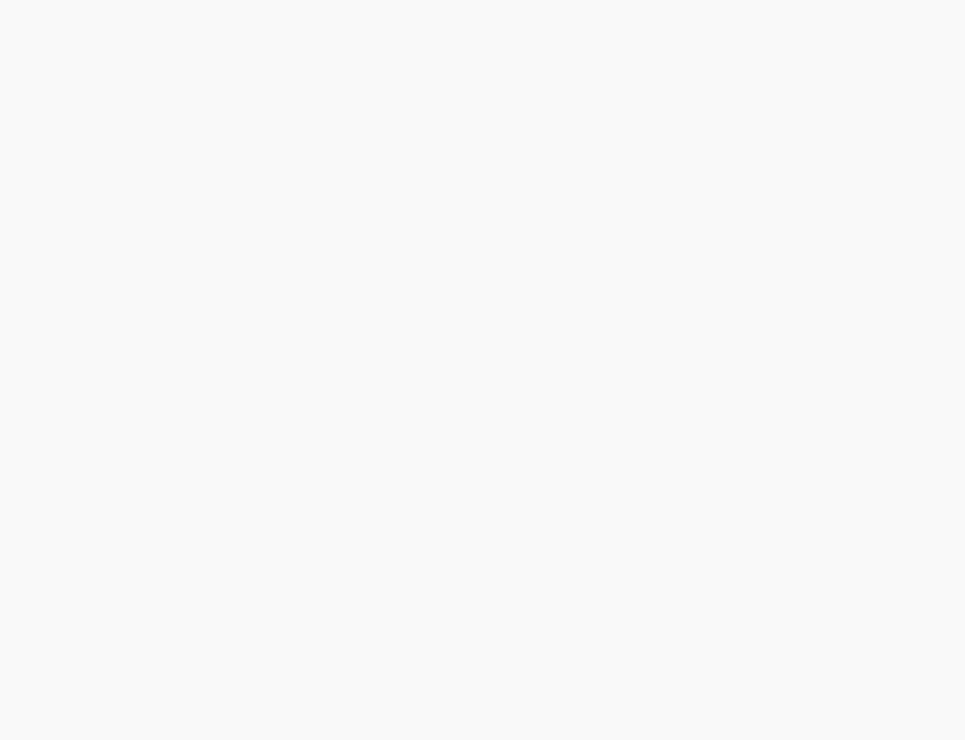
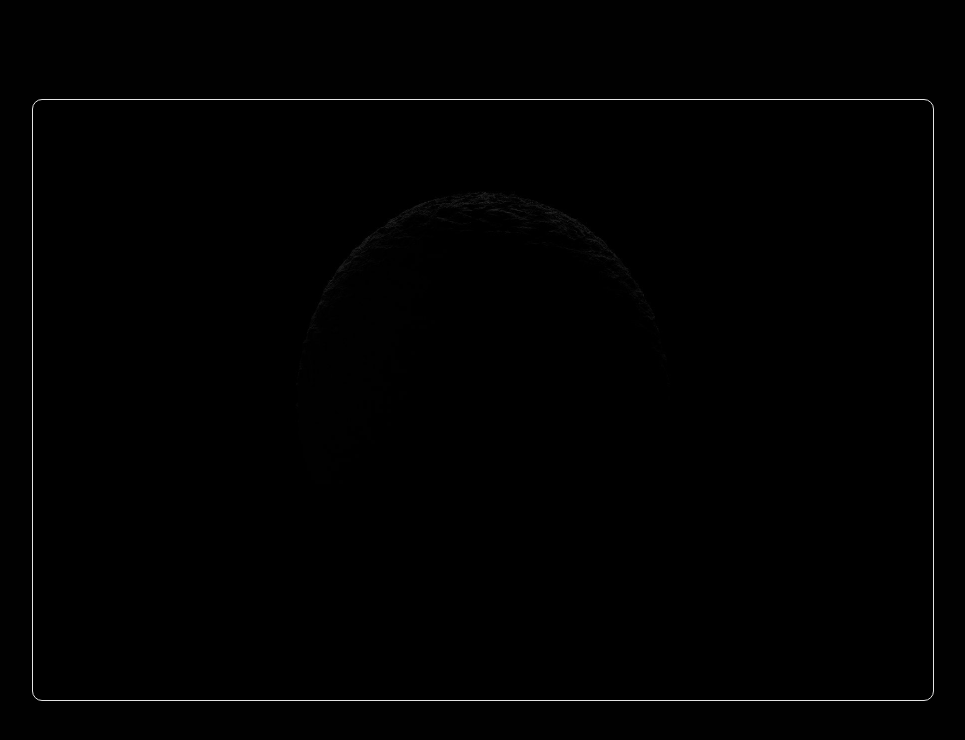
Before and after one commit to isnl/iiter, a Vue app: page /login in a window 1280 px wide. Shown: the top 740 px of the page, without its empty margins (157-1122 px from the left). Built offline with nearby package versions, Linux system fonts and the light colour scheme.

Commit message:
登录注册页面

```diff
--- a/src/components/common/CommonFooter.vue
+++ b/src/components/common/CommonFooter.vue
@@ -1,7 +1,24 @@
 <template>
   <div class="cof_surround">
     <div class="cof_interlink">
-            友情链接
+      <h3>友情链接：</h3>
+      <ul class="cof_friendLink">
+        <li>
+          <a href="">百度一下</a>
+        </li>
+        <li>
+          <a href="">淘宝一下</a>
+        </li>
+        <li>
+          <a href="http://">京东一下</a>
+        </li>
+        <li>
+          <a href="http://">开心一下</a>
+        </li>
+        <li>
+          <a href="http://">皮一下</a>
+        </li>
+      </ul>
     </div>
     <div class="cof_companyinfo">
       版权信息
@@ -17,9 +34,7 @@
   },
   components: {},
   methods: {},
-  created() {
-
-  }
+  created() {}
 };
 </script>
 <style lang='scss' scoped>
@@ -35,11 +50,33 @@
     width: 1200px;
     margin: 0 auto;
     height: 130px;
+    h3 {
+      margin-top: 30px;
+      margin-bottom: 20px;
+      font-size: 14px;
+      font-weight: normal;
+    }
+    .cof_friendLink {
+      width: 1200px;
+      height: 50px;
+      margin: 0 auto;
+      background: #424242;
+      display: flex;
+      align-items: center;
+      li {
+        padding: 0 20px;
+        color: #bebebe;
+        a {
+          color: #bebebe;
+        }
+      }
+    }
   }
   .cof_companyinfo {
     width: 1200px;
     margin: 0 auto;
-    height: 230px;
+    height: 200px;
+    padding-top: 30px;
   }
 }
 </style>
--- a/src/components/common/CommonHeader.vue
+++ b/src/components/common/CommonHeader.vue
@@ -37,11 +37,11 @@
         </ul>
         <ul class="coh_user">
           <li>
-            <a href="http://">注册</a>
+            <a href="/login">注册</a>
             <div class="coh_aline"></div>
           </li>
           <li>
-            <a href="http://">登录</a>
+            <a href="/login">登录</a>
             <div class="coh_aline"></div>
           </li>
         </ul>
--- /dev/null
+++ b/src/components/login/Login.vue
@@ -0,0 +1,52 @@
+<template>
+  <div class="login_surround">
+    <div class="login_box">
+      <div class="login_ball login_leftBall"></div>
+      <div class="login_ball login_rightBall"></div>
+    </div>
+  </div>
+</template>
+
+<script>
+export default {
+  data() {
+    return {};
+  },
+  components: {},
+  methods: {},
+  created() {}
+};
+</script>
+<style lang='scss' scoped>
+.login_surround {
+  width: 100%;
+  height: 100%;
+  background: url("../../../static/common/imgs/login_bg.jpg") no-repeat;
+  background-size: 100% 100%;
+  display: flex;
+  justify-content: center;
+  align-items: center;
+  .login_box {
+    position: relative;
+    width: 900px;
+    height: 600px;
+    border-radius: 10px;
+    border: 1px solid #e4e4e4;
+    background: rgba(0, 0, 0, 0.8);
+    .login_ball {
+      width: 150px;
+      height: 150px;
+      position: absolute;
+      border-radius: 50%;
+    }
+    .login_leftBall {
+      left: -75px;
+      top: -75px;
+    }
+    .login_rightBall {
+      right: 0;
+      top: 0;
+    }
+  }
+}
+</style>
--- a/src/router/index.js
+++ b/src/router/index.js
@@ -2,6 +2,7 @@
 import Router from 'vue-router'
 import Test from "@/components/Test"
 import Index from "@/components/index/Index.vue";
+import Login from "@/components/login/Login.vue"
 
 Vue.use(Router)
 
@@ -12,6 +13,11 @@
       path: '/',
       name: "Index",
       component: Index
+    },
+    {
+      path:'/login',
+      name:"Login",
+      component:Login
     }
   ]
 })
```
Also changed, not shown: static/common/imgs/login_bg.jpg (added), 1 other file (tests, documents, lock files or other folders). Lines whose indentation alone changed are shown as unchanged.
